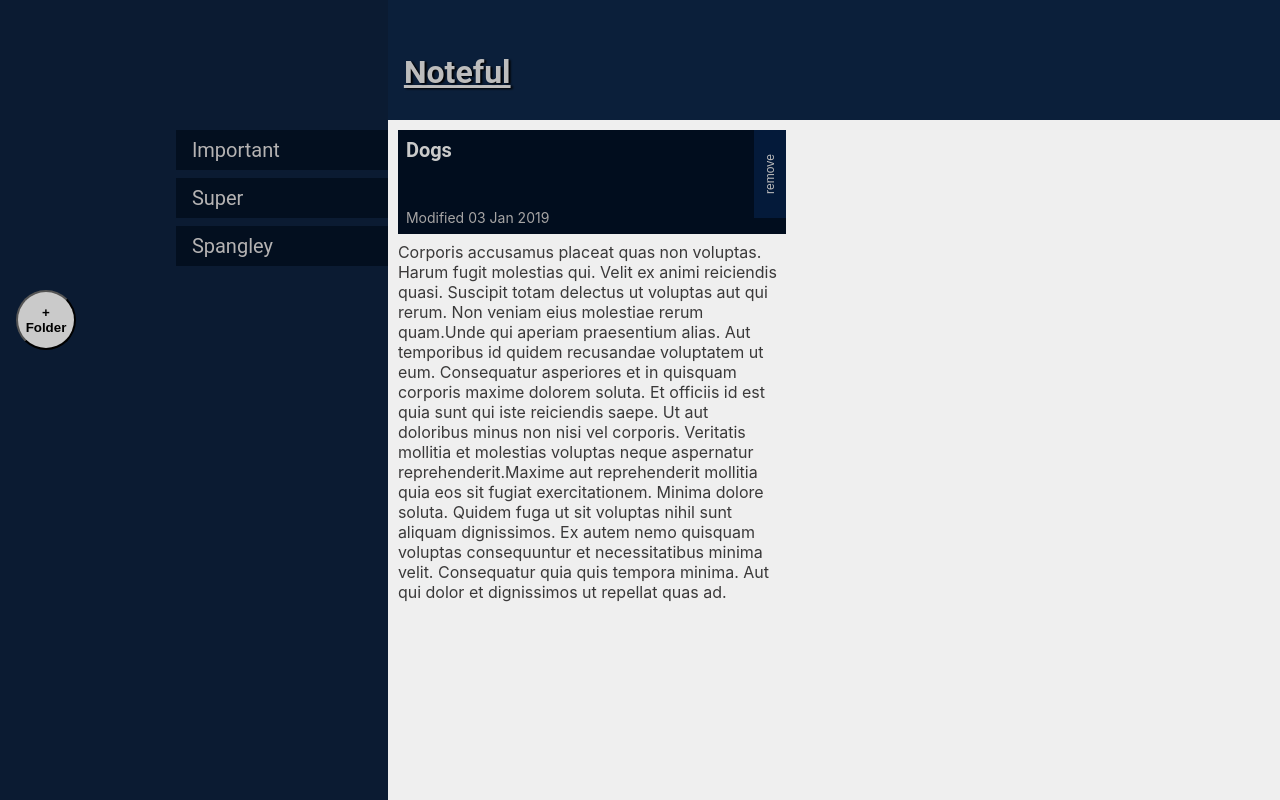
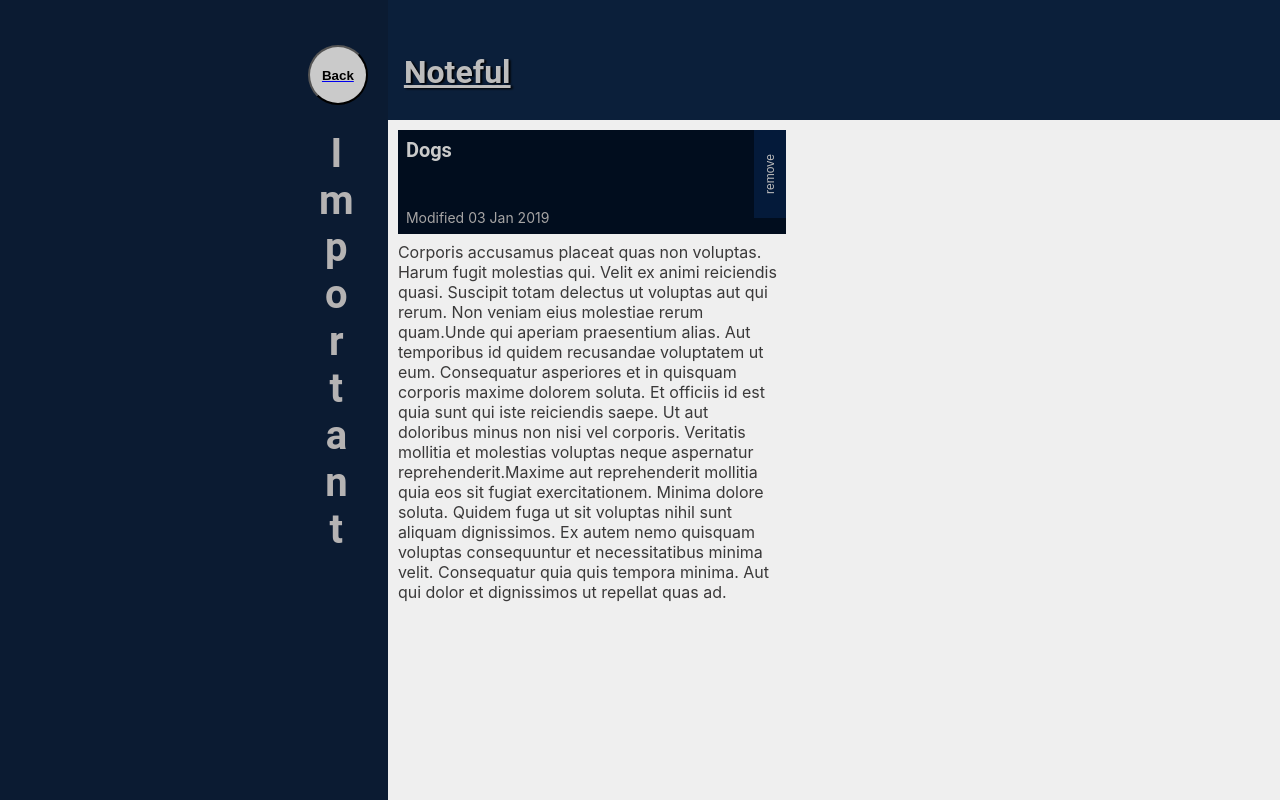
Before and after one commit to michaelanokyej/noteful, a React (Create React App) app: page /notes/cbc787a0-ffaf-11e8-8eb2-f2801f1b9fd1 in a window 1280 px wide. Built offline with nearby package versions, Linux system fonts and the light colour scheme.

Commit message:
added more styles and links to buttons

```diff
--- a/src/App.css
+++ b/src/App.css
@@ -59,7 +59,8 @@ li {
 .addNoteButton, .addFolderButton {
   width: 60px;
   height: 60px;
-  margin: 16px;
+  margin: 20px auto;
+
   border-radius: 50%;
   background-color: #cacaca;
   text-decoration: none;
@@ -72,6 +73,24 @@ li {
   background: rgb(22, 209, 5);
   color: white;
 }
+
+.NavCircleButton, .NotePageNav__back-button{
+  width: 60px;
+  height: 60px;
+  display: block;
+  margin: 45px 20px 25px auto;
+  border-radius: 50%;
+  background-color: #cacaca;
+  text-decoration: none;
+  color: black;
+  font-weight: bold;
+  cursor: pointer;
+}
+
+.NavCircleButton:focus, .NotePageNav__back-button:focus, .NavCircleButton:hover, .NotePageNav__back-button:hover{
+  background: orange;
+}
+
 /* Thinkful styles */
 .App {
   --custom-font: Roboto, -apple-system, BlinkMacSystemFont, "Segoe UI", "Roboto", "Oxygen",
--- a/src/App.js
+++ b/src/App.js
@@ -1,8 +1,10 @@
 import React from "react";
-import { Link, Route } from "react-router-dom";
+import { Switch, Link, Route } from "react-router-dom";
 import "./App.css";
 import MainPage from "./MainPage";
 import SideBarPage from "./SideBarPage";
+import HomeSideBar from "./HomeSideBar";
+import NoteSideBar from "./NoteSideBar";
 
 class App extends React.Component {
   // state = {
@@ -36,9 +38,18 @@ componentDidMount() {
       // </div>
 
       <div className="App">
-      <nav className="App__nav">
-        <SideBarPage folders={this.state.folders} />
-      </nav>
+      {/* <nav className="App__nav"> */}
+        <SideBarPage
+        folders={this.state.folders}
+        notes={this.state.notes}
+        />
+
+
+
+
+
+
+      {/* </nav> */}
       <header className="App__header">
           <h1>
               <Link to="/">Noteful</Link>{' '}
--- a/src/FolderDetailsPage.js
+++ b/src/FolderDetailsPage.js
@@ -3,6 +3,7 @@ import { Link } from "react-router-dom";
 import { format } from "date-fns";
 import "./FolderDetailsPage.css";
 import "./MainBody.css";
+import NoteSideBar from "./NoteSideBar";
 
 const FolderDetailsPage = props => {
   // take the id from the url
@@ -25,9 +26,9 @@ const FolderDetailsPage = props => {
 
   return (
     <div className="folderDiv">
-      <div>
+      {/* <div>
         <h1>{folder.name}</h1>
-      </div>
+      </div> */}
       <div>
         <ul>
           {notes.map(note => (
--- /dev/null
+++ b/src/FolderHomeSideBar.js
@@ -0,0 +1,28 @@
+import React from "react";
+import { Link, Route } from "react-router-dom";
+import './MainBody.css';
+
+const FolderHomeSideBar = (props) => {
+  const folders = props.folders.map((folder, index) => {
+    return (
+        <li key={folder.id} className="folderLi">
+          <Link to={`/folders/${folder.id}`} className="NoteListNav__folder-link" >{folder.name}</Link>
+        </li>
+    );
+  });
+
+  // console.log (props)
+  return (
+    <div className='NoteListNav'>
+      <ul className='NoteListNav__list'>{folders}</ul>
+      {/* <button className="addFolderButton">+ Folder</button> */}
+      <Link to="/add-folder"  >
+<button className="addFolderButton">
+    + Folder
+</button>
+    </Link>
+    </div>
+  );
+}
+
+export default FolderHomeSideBar;
--- /dev/null
+++ b/src/HomeSideBar.js
@@ -0,0 +1,28 @@
+import React from "react";
+import { Link, Route } from "react-router-dom";
+import './MainBody.css';
+
+const HomeSideBar = (props) => {
+  const folders = props.folders.map((folder, index) => {
+    return (
+        <li key={folder.id} className="folderLi">
+          <Link to={`/folders/${folder.id}`} className="NoteListNav__folder-link">{folder.name}</Link>
+        </li>
+    );
+  });
+
+  // console.log (props)
+  return (
+    <div className='NoteListNav'>
+      <ul className='NoteListNav__list'>{folders}</ul>
+      {/* <button className="addFolderButton">+ Folder</button> */}
+      <Link to="/add-folder"  >
+<button className="addFolderButton">
+    + Folder
+</button>
+    </Link>
+    </div>
+  );
+}
+
+export default HomeSideBar;
--- /dev/null
+++ b/src/NewAddPageNav.js
@@ -0,0 +1,17 @@
+import React from "react";
+import { Link, Route } from "react-router-dom";
+import './MainBody.css';
+
+const NewAddPageNav = (props) => {
+  return (
+    <div className="NotePageNav">
+      <Link to="/">
+        <button className="NavCircleButton NotePageNav__back-button">
+          Back
+        </button>
+      </Link>
+    </div>
+  )
+}
+
+export default NewAddPageNav;
--- /dev/null
+++ b/src/NoteSideBar.js
@@ -0,0 +1,44 @@
+import React from "react";
+import { Link, Route } from "react-router-dom";
+import './MainBody.css';
+import './SideBar.css';
+
+const NoteSideBar = (props) => {
+
+  // take the id from the url
+  const UrlNoteId = props.match.params.noteId;
+
+  // find the note who id match the one against
+  const note = props.notes.find(el => el.id === UrlNoteId);
+
+  // find the folder id that matches the folder id of the note id in url
+  const folder = props.folders.filter(el => el.id === note.folderId);
+  console.log(folder);
+
+  // show notes that belong to this folder
+  // const notes = props.notes.filter(el => el.folderId === id);
+
+  // if no note, we show a 404
+  if (!note) {
+    return (
+      <div>
+        <h1>404</h1>
+      </div>
+    );
+  }
+
+
+  console.log("props", props)
+  return (
+    <div className="NotePageNav">
+      <Link to="/">
+        <button className="NavCircleButton NotePageNav__back-button">
+          Back
+        </button>
+      </Link>
+      <h3 className="NotePageNav__folder-name">{folder[0].name}</h3>
+    </div>
+  )
+}
+
+export default NoteSideBar;
--- /dev/null
+++ b/src/SideBar.css
@@ -0,0 +1,18 @@
+.App__nav {
+  display: block;
+}
+
+.NotePageNav{
+  box-sizing: border-box;
+}
+.NotePageNav__folder-name {
+  color: #b5b3b3;
+font-family: var(--custom-font);
+font-size: 40px;
+height: 50vh;
+margin: 0 0 0 auto;
+text-orientation: upright;
+width: 75px;
+-webkit-writing-mode: vertical-lr;
+writing-mode: vertical-lr;
+}
--- a/src/SideBarPage.js
+++ b/src/SideBarPage.js
@@ -1,30 +1,85 @@
 import React from "react";
 import { Link, Route } from "react-router-dom";
 import './MainBody.css';
+import HomeSideBar from "./HomeSideBar";
+import NoteSideBar from "./NoteSideBar";
+import FolderHomeSideBar from "./FolderHomeSideBar";
+import NewAddPageNav from "./NewAddPageNav";
+import './SideBar.css';
+
 
 
 const SideBarPage = (props) => {
 
-  const folders = props.folders.map((folder, index) => {
-    return (
-        <li key={folder.id} className="folderLi">
-          <Link to={`/folders/${folder.id}`} className="NoteListNav__folder-link">{folder.name}</Link>
-        </li>
-    );
-  });
+//   const folders = props.folders.map((folder, index) => {
+//     return (
+//         <li key={folder.id} className="folderLi">
+//           <Link to={`/folders/${folder.id}`} className="NoteListNav__folder-link">{folder.name}</Link>
+//         </li>
+//     );
+//   });
 
-  // console.log (props)
-  return (
-    <div className='NoteListNav'>
-      <ul className='NoteListNav__list'>{folders}</ul>
-      {/* <button className="addFolderButton">+ Folder</button> */}
-      <Link to="/add-folder"  >
-<button className="addFolderButton">
-    + Folder
-</button>
-    </Link>
-    </div>
-  );
+//   // console.log (props)
+//   return (
+//     <div className='NoteListNav'>
+//       <ul className='NoteListNav__list'>{folders}</ul>
+//       {/* <button className="addFolderButton">+ Folder</button> */}
+//       <Link to="/add-folder"  >
+// <button className="addFolderButton">
+//     + Folder
+// </button>
+//     </Link>
+//     </div>
+//   );
+
+return (
+  <nav className="App__nav">
+
+  <Route
+  exact
+  path="/"
+  component={routeProps => (
+    <HomeSideBar
+      {...routeProps}
+      notes={props.notes}
+      folders={props.folders}
+    />
+  )}
+/>
+
+
+<Route
+  exact
+  path="/notes/:noteId"
+  component={routeProps => (
+    <NoteSideBar
+      {...routeProps}
+      notes={props.notes}
+      folders={props.folders}
+    />
+  )}
+/>
+
+<Route
+  exact
+  path="/folders/:folderId"
+  component={routeProps => (
+    <FolderHomeSideBar
+      {...routeProps}
+      notes={props.notes}
+      folders={props.folders}
+    />
+  )}
+/>
+
+<Route
+  path={["/add-folder", "/add-note"]}
+  component={
+    NewAddPageNav
+  }
+/>
+</nav>
+)
 };
 
 export default SideBarPage;
```
